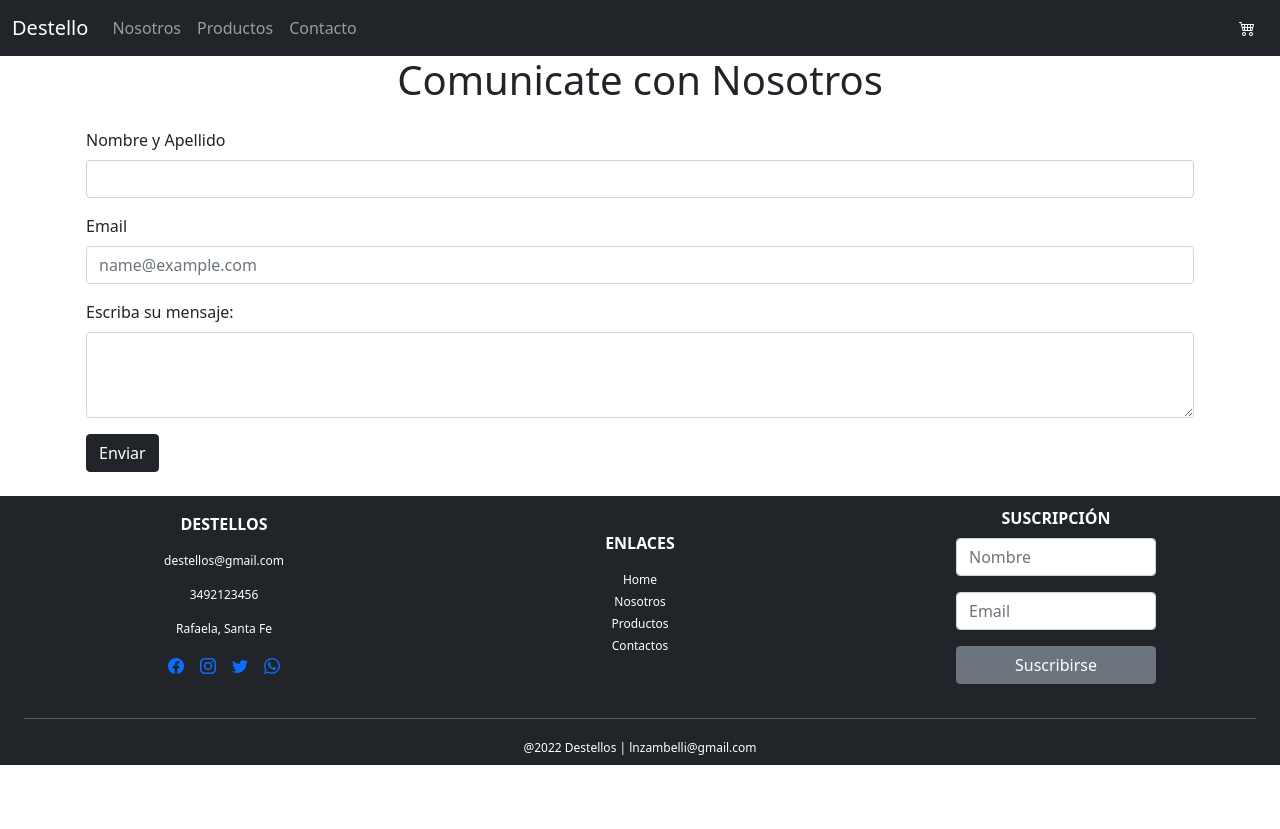
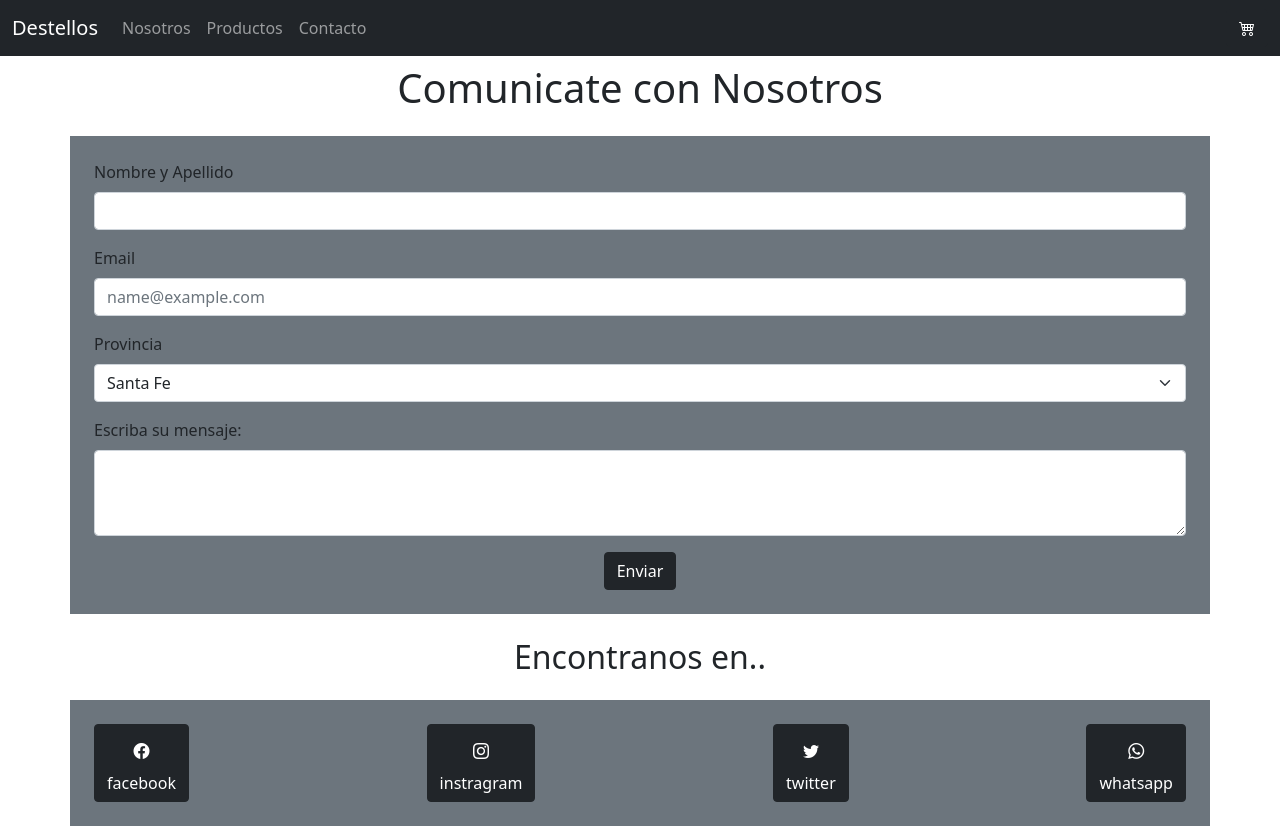
Before and after one commit to lnzambelli/destellos-perfumes, a website: page pages/contactanos.html in a window 1280 px wide. Shown: the top 829 px of the page. Before the commit the page ends 800 px from the top, so only its background shows below. Drawn offline with nearby package versions, Linux system fonts and the light colour scheme.

Commit message:
se agrego array de productos y metodos

```diff
--- a/pages/contactanos.html
+++ b/pages/contactanos.html
@@ -24,7 +24,7 @@
      <header class="sticky-top">
       <nav class="navbar navbar-expand-lg navbar-dark bg-dark">
         <div class="container-fluid">
-          <a class="navbar-brand" href="../index.html">Destello</a>
+          <a class="navbar-brand" href="../index.html">Destellos</a>
           <button class="navbar-toggler" type="button" data-bs-toggle="collapse" data-bs-target="#navbarSupportedContent" aria-controls="navbarSupportedContent" aria-expanded="false" aria-label="Toggle navigation">
             <span class="navbar-toggler-icon"></span>
           </button>
@@ -62,9 +62,9 @@
       </div>
 
       <!-- seccion contactos -->
-      <h1 class="sección_titulo text-center">Comunicate con Nosotros</h1>
+      <h1 class="sección_titulo text-center my-2">Comunicate con Nosotros</h1>
       <section class="d-flex justify-content-center m-4">
-        <form class="col g-3 container">
+        <form class="col g-3 container bg-secondary p-4">
           <div class="mb-3">
             <label for="exampleFormControlInput1" class="form-label">Nombre y Apellido</label>
             <input type="text" class="form-control" id="exampleFormControlInput1" placeholder="">
@@ -74,11 +74,44 @@
             <input type="email" class="form-control" id="exampleFormControlInput2" placeholder="name@example.com">
           </div>
           <div class="mb-3">
+            <label for="exampleFormControlSelect1" class="form-label">Provincia</label>
+            <select class="form-select" aria-label="Default select example" id="exampleFormControlSelect1">
+              <option selected>Santa Fe</option>
+              <option value="1">Cordoba</option>
+              <option value="2">Buenos Aires</option>
+              <option value="3">Salta</option>
+            </select>
+          </div>
+          <div class="mb-3">
             <label for="exampleFormControlTextarea1" class="form-label">Escriba su mensaje:</label>
             <textarea class="form-control" id="exampleFormControlTextarea1" rows="3"></textarea>
           </div>
-          <button type="button" class="btn btn-dark">Enviar</button>
+          <div class="d-flex justify-content-center">
+            <button type="button" class="btn btn-dark">Enviar</button>
+          </div>
         </form>
+      </section>
+      <!-- seccion otros medios de contacto -->
+      <h2 class="sección_titulo text-center my-2">Encontranos en..</h2>
+      <section class="d-flex justify-content-center m-4">
+        <div class="container bg-secondary p-4 d-flex justify-content-between">
+          <a href="https://www.facebook.com/" target="_blank" type="button" class="btn btn-dark d-flex flex-column">
+             <i class="bi bi-facebook p-2"></i>
+             <span>facebook</span>
+          </a>
+          <a href="https://www.instagram.com/?hl=es-la" target="_blank" type="button" class="btn btn-dark d-flex flex-column">
+            <i class="bi bi-instagram p-2"></i>
+            <span>instragram</span>
+          </a>
+          <a href="https://twitter.com/?lang=es" target="_blank" type="button" class="btn btn-dark d-flex flex-column">
+            <i class="bi bi-twitter p-2"></i>
+            <span>twitter</span>
+          </a>
+          <a href="https://web.whatsapp.com/" target="_blank" type="button" class="btn btn-dark d-flex flex-column">
+            <i class="bi bi-whatsapp p-2"></i>
+            <span>whatsapp</span>
+          </a>
+        </div>
       </section>
 
     </main>
```
Also changed, not shown: index.html (+8 -2 lines), js/productos.js (+13 -7 lines), pages/nosotros.html (+1 -1 lines), pages/productos.html (+1 -1 lines).
